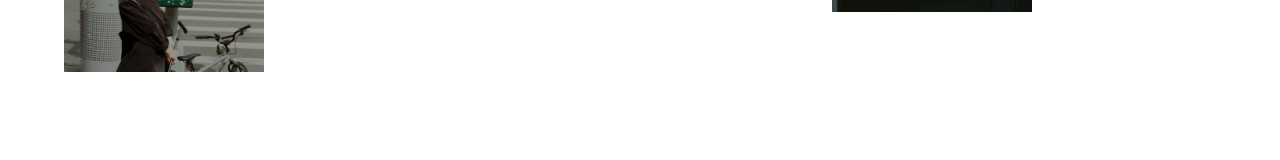
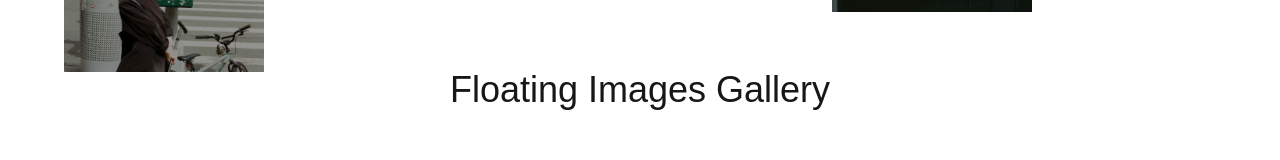
Before and after one commit to tankiso-montse/floating-image-gallery, a Next.js app: page / in a window 1280 px wide. Shown: the part 310-470 px from the top of the page. Built offline with nearby package versions, Linux system fonts and the light colour scheme.

Commit message:
added some text center to screen

```diff
--- a/src/Components/FloatingGalleryAnimation.tsx
+++ b/src/Components/FloatingGalleryAnimation.tsx
@@ -64,6 +64,9 @@ function FloatingGalleryAnimation() {
           ))}
         </div>
       ))}
+      <div className='absolute left-1/2 top-1/2 transform -translate-x-1/2 -translate-y-1/2 text-center'>
+        <h1 className='text-4xl font-normal text-center m-0'>Floating Images Gallery </h1>
+      </div>
     </main>
   )
 }
```
